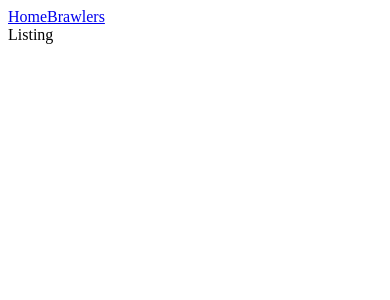
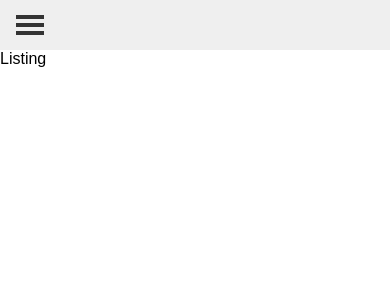
Before and after one commit to aniketuplopwar/Brawlers, a React (Create React App) app: page /brawlers in a window 390 px wide. Shown: the top 300 px of the page. Built offline with nearby package versions, Linux system fonts and the light colour scheme.

Commit message:
Adds nav-bar component

```diff
--- a/package.json
+++ b/package.json
@@ -47,6 +47,7 @@
     "eslint-plugin-prettier": "^4.0.0",
     "eslint-plugin-promise": "^5.2.0",
     "eslint-plugin-react": "^7.29.4",
+    "node-sass": "^7.0.1",
     "prettier": "^2.6.1"
   }
 }
--- a/src/App.js
+++ b/src/App.js
@@ -1,27 +1,33 @@
-import { BrowserRouter, Route, Routes } from 'react-router-dom';
-import { BrawlerDetails } from './components/brawler-details';
-import { BrawlerForm } from './components/brawler-form';
-import { BrawlerListing } from './components/brawler-listing';
-import { NavBar } from './components/nav-bar';
-import { Home } from './components/home';
-
+import { BrowserRouter, Route, Routes } from 'react-router-dom'
+import { BrawlerDetails } from './components/brawler-details'
+import { BrawlerForm } from './components/brawler-form'
+import { BrawlerListing } from './components/brawler-listing'
+import { NavBar } from './components/nav-bar'
+import { Home } from './components/home'
+import './App.scss'
 
 function App() {
+  const headerLinks = [
+    { href: '/', label: 'Home' },
+    { href: '/brawlers', label: 'Brawlers' }
+  ]
   return (
-    <div>
-      <main>
-        <BrowserRouter>
-          <NavBar></NavBar>
+    <div className="App">
+      <BrowserRouter>
+        <header>
+          <NavBar links={headerLinks}></NavBar>
+        </header>
+        <main>
           <Routes>
             <Route path="/brawlers" element={<BrawlerListing />}></Route>
             <Route path="/brawlers/details/:id" element={<BrawlerDetails />}></Route>
             <Route path="/brawlers/create" element={<BrawlerForm />}></Route>
             <Route path="/" element={<Home />}></Route>
           </Routes>
-        </BrowserRouter>
-      </main>
+        </main>
+      </BrowserRouter>
     </div>
-  );
+  )
 }
 
-export default App;
+export default App
--- /dev/null
+++ b/src/App.scss
@@ -0,0 +1,14 @@
+@import './scss/variables.scss';
+body {
+  margin: 0;
+  font-family: 'Poppins', sans-serif;
+}
+
+.sr-only {
+  opacity: 0;
+  position: fixed;
+  top: -1000;
+  left: -1000;
+}
+.App {
+}
--- /dev/null
+++ b/src/components/home/home.scss
@@ -0,0 +1,7 @@
+.Home {
+  display: flex;
+  align-items: center;
+  justify-content: center;
+  height: calc(100vh - 50px);
+  width: 100%;
+}
--- a/src/components/home/index.js
+++ b/src/components/home/index.js
@@ -1,3 +1,8 @@
+import './home.scss'
 export const Home = () => {
-  return <div> Home </div>
+  return (
+    <div className="Home">
+      <h1> Welcome to Brawlers world </h1>
+    </div>
+  )
 }
--- a/src/components/nav-bar/index.js
+++ b/src/components/nav-bar/index.js
@@ -1,10 +1,34 @@
-import { Link } from "react-router-dom"
+import { useState } from 'react'
+import PropTypes from 'prop-types'
+import { Link } from 'react-router-dom'
+import './nav-bar.scss'
 
-export const NavBar = () => {
+export const NavBar = ({ links }) => {
+  const [isOpen, setOpen] = useState(false)
   return (
-      <nav>
-        <Link to="/">Home</Link>
-        <Link to="/brawlers">Brawlers</Link>
-      </nav>
+    <nav className="NavBar">
+      <button className="NavBar__MenuButton" onClick={() => setOpen(!isOpen)}>
+        <span></span>
+        <span></span>
+        <span></span>
+        <span className="sr-only">{isOpen ? 'close menu' : 'open menu'}</span>
+      </button>
+      <div className={`NavBar__Links ${isOpen && 'NavBar__Links--active'}`}>
+        {links.map((link) => (
+          <Link key={link.href} to={link.href}>
+            {link.label}
+          </Link>
+        ))}
+      </div>
+    </nav>
   )
 }
+
+NavBar.propTypes = {
+  links: PropTypes.arrayOf(
+    PropTypes.shape({
+      href: PropTypes.string,
+      label: PropTypes.string
+    })
+  ).isRequired
+}
--- /dev/null
+++ b/src/components/nav-bar/nav-bar.scss
@@ -0,0 +1,68 @@
+@import '../../scss/variables';
+@import '../../scss/breakpoints';
+
+.NavBar {
+  display: flex;
+  align-items: center;
+  background-color: $nav-bar-background;
+  min-height: 50px;
+
+  @include for-phone {
+    flex-direction: column;
+    justify-content: start;
+    align-items: flex-start;
+  }
+
+  &__MenuButton {
+    width: 40px;
+    height: 30px;
+    margin: 10px;
+    display: none;
+    flex-direction: column;
+    justify-content: space-evenly;
+    border: none;
+    cursor: pointer;
+
+    > span {
+      width: 100%;
+      height: 4px;
+      background-color: $nav-bar-hamburger;
+    }
+
+    @include for-phone {
+      display: flex;
+    }
+  }
+
+  &__Links {
+    @include for-phone {
+      display: none;
+    }
+
+    &--active {
+      @include for-phone {
+        display: flex;
+        flex-direction: column;
+        width: 100%;
+      }
+    }
+
+    a,
+    a:link,
+    a:visited {
+      text-decoration: none;
+      color: $nav-bar-link;
+      padding: 5px 10px;
+      line-height: 50px;
+
+      @include for-phone {
+        display: inline-block;
+        width: 100%;
+      }
+
+      &:hover {
+        background-color: $nav-bar-link-hover-background;
+      }
+    }
+  }
+}
--- /dev/null
+++ b/src/scss/_breakpoints.scss
@@ -0,0 +1,15 @@
+@mixin for-phone {
+  @media (max-width: 640px) {
+    @content;
+  }
+}
+@mixin for-tablet {
+  @media (min-width: 990px) {
+    @content;
+  }
+}
+@mixin for-desktop {
+  @media (min-width: 1368px) {
+    @content;
+  }
+}
--- /dev/null
+++ b/src/scss/_variables.scss
@@ -0,0 +1,5 @@
+//Nav-bar
+$nav-bar-link: #333;
+$nav-bar-hamburger: #333;
+$nav-bar-background: #efefef;
+$nav-bar-link-hover-background: #ddd;
```
Also changed, not shown: 1 other file (tests, documents, lock files or other folders).
